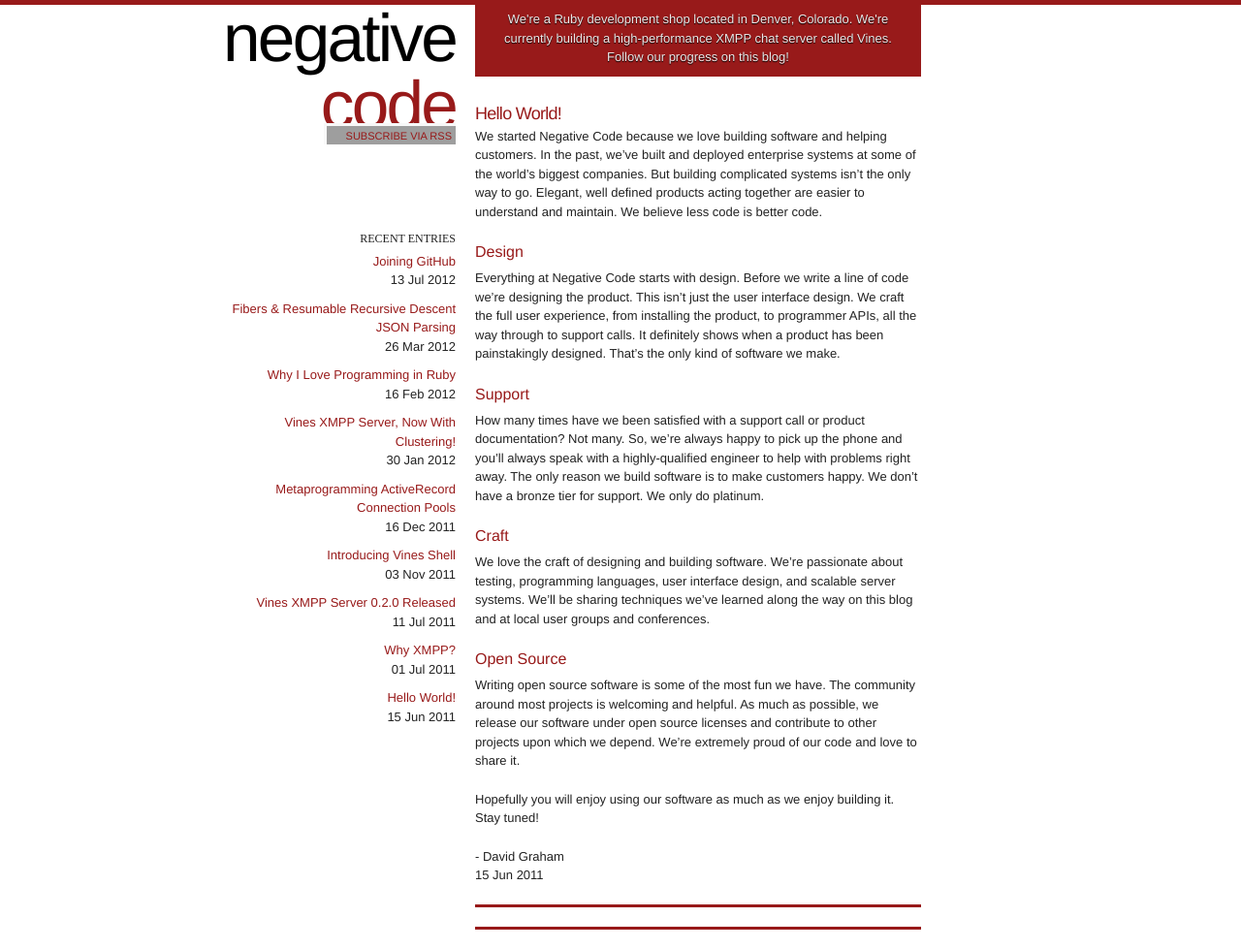
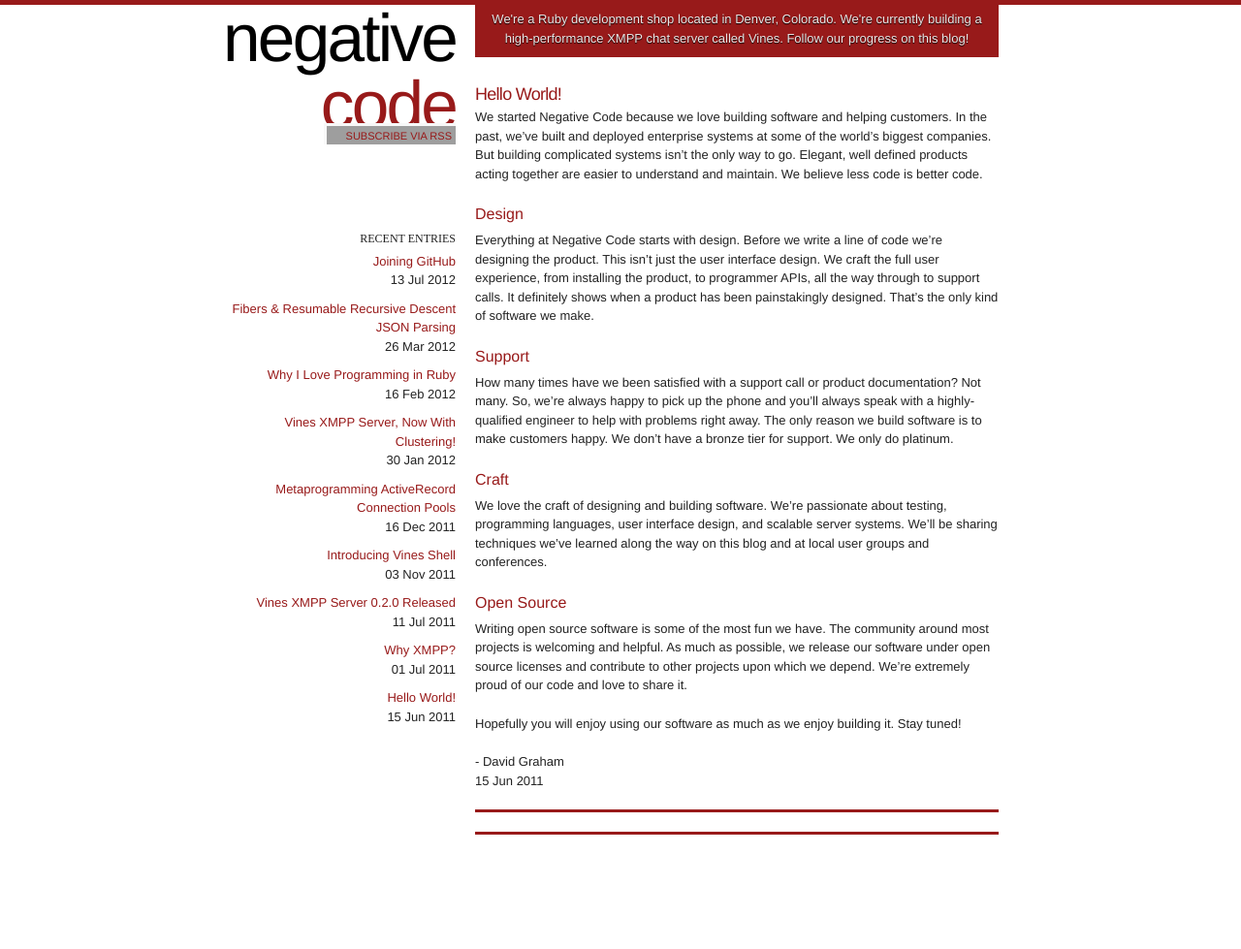
Before and after one commit to negativecode/negativecode.github.com, a Jekyll site: the page built from posts/_posts/2011-06-15-hello-world.md, in a window 1280 px wide. Shown: the whole page at 97% size. Built offline with Jekyll 4.4.1, drawn with Linux system fonts in a browser that asks for light colours; comment, search, counter and statistics services are not loaded; after the commit the page ends 900 px from its top, so only the background shows below that; grey boxes are pictures that could not be loaded.

Commit message:
One column wider for posts.

```diff
--- a/_layouts/post.html
+++ b/_layouts/post.html
@@ -6,7 +6,7 @@
       <h1 id="logo"><a href="/">Negative <span>Code</span></a></h1>
       {% include entries.html %}
     </div>
-    <div class="grid_6">
+    <div class="grid_7">
       <p id="intro">
         We're a Ruby development shop located in Denver, Colorado. We're
         currently building a high-performance XMPP chat server called Vines.
```
